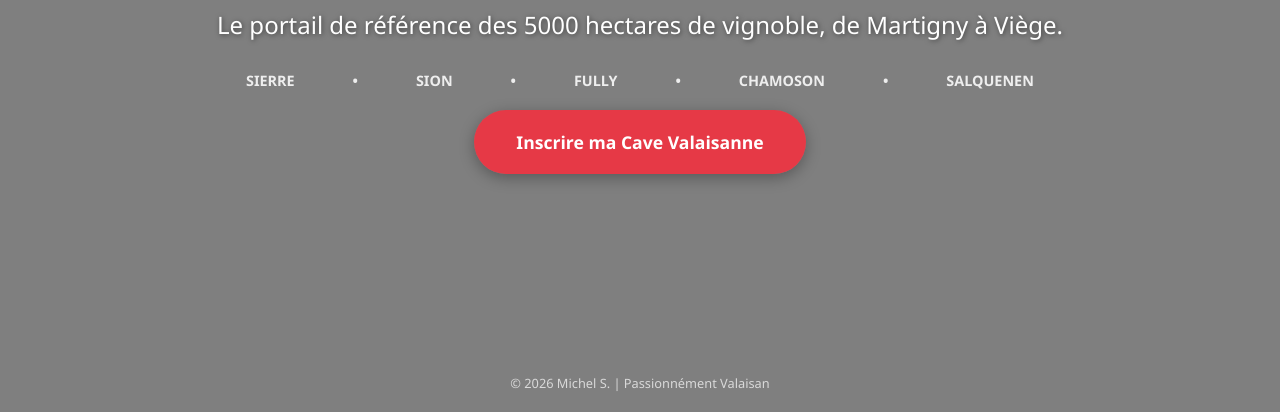
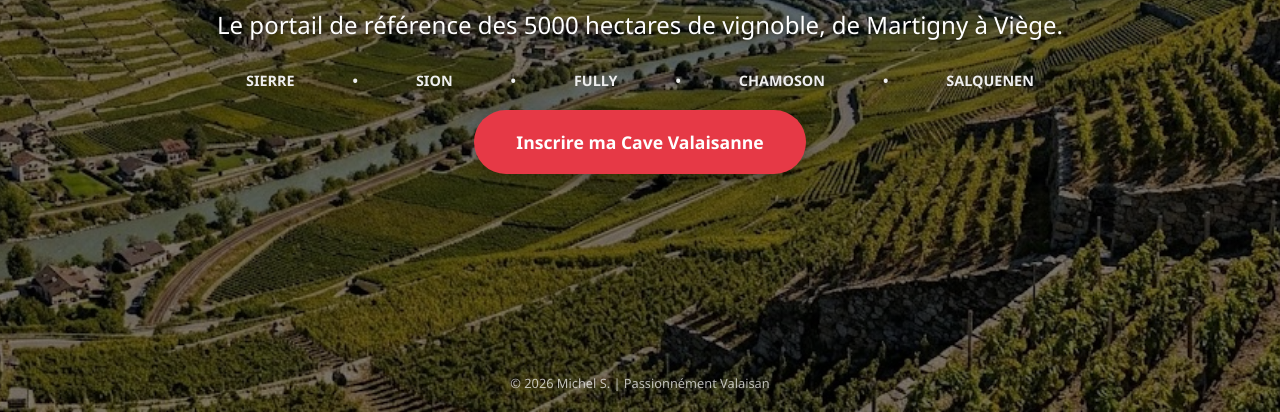
Before and after one commit to mschnei85claw/vins-valais-site, a plain HTML site: page index.html in a window 1280 px wide. Shown: the part 388-800 px from the top of the page. Drawn offline with Linux system fonts and the light colour scheme.

Commit message:
Update index.html

```diff
--- a/index.html
+++ b/index.html
@@ -10,7 +10,7 @@
         /* Utilisation de TON image chargée sur GitHub */
         .bg-image {
             background-image: linear-gradient(rgba(0, 0, 0, 0.5), rgba(0, 0, 0, 0.5)),
-            url('Capture d’écran 2026-03-27 175644.jpg');
+            url('vignes.jpg');
             height: 100%; background-position: center; background-repeat: no-repeat; background-size: cover;
             display: flex; align-items: center; justify-content: center;
         }
```
